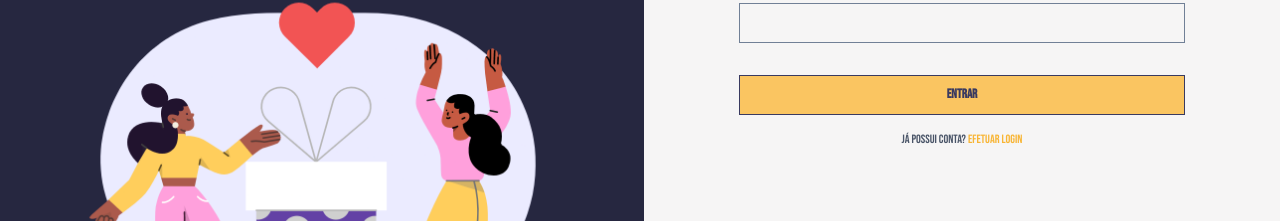
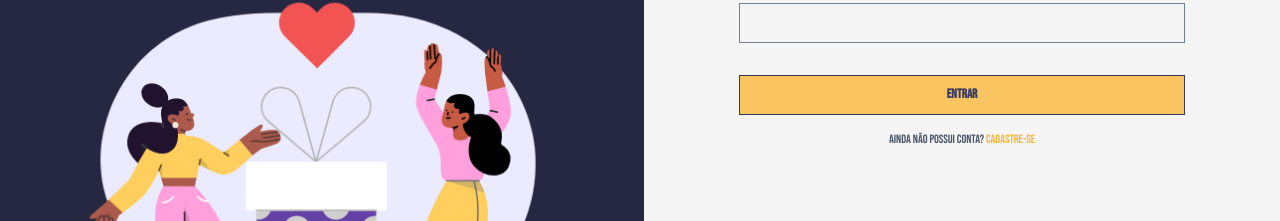
Before and after one commit to Tailine/for-donation-client, a Next.js app: page / in a window 1280 px wide. Shown: the part 376-597 px from the top of the page. Built offline with nearby package versions, Linux system fonts and the light colour scheme.

Commit message:
fix: link path

```diff
--- a/src/components/LoginForm/index.tsx
+++ b/src/components/LoginForm/index.tsx
@@ -132,14 +132,14 @@ export function LoginForm() {
               textAlign="center"
               marginTop={4}
             >
-              Já possui conta?{' '}
+              Ainda não possui conta?{' '}
               <Link
                 as={NextLink}
-                href="/sign-in"
+                href="/sign-up"
                 textAlign="center"
                 color="yellow.400"
               >
-                Efetuar login
+                Cadastre-se
               </Link>
             </Text>
           </Box>
--- a/src/components/LoginForm/test.tsx
+++ b/src/components/LoginForm/test.tsx
@@ -71,7 +71,7 @@ describe('<LoginForm />', () => {
     })
   })
 
-  it('should call login function when inputs are valid and redirect to /donations when data is true', async () => {
+  it('should call login function when inputs are valid and redirect to /doacoes when data is true', async () => {
     const push = jest.fn()
     const login = jest.fn()
     ;(useRouter as jest.Mock).mockImplementation(() => ({ push }))
@@ -101,7 +101,7 @@ describe('<LoginForm />', () => {
     await waitFor(() => {
       expect(push).toHaveBeenCalled()
       expect(login).toHaveBeenCalled()
-      expect(push).toHaveBeenCalledWith('/donations')
+      expect(push).toHaveBeenCalledWith('/doacoes')
     })
   })
 
--- a/src/components/RegisterForm/index.tsx
+++ b/src/components/RegisterForm/index.tsx
@@ -347,7 +347,7 @@ export function RegisterForm({ states }: Props) {
                 Já possui conta?{' '}
                 <Link
                   as={NextLink}
-                  href="/sign-in"
+                  href="/"
                   textAlign="center"
                   color="yellow.400"
                 >
```
